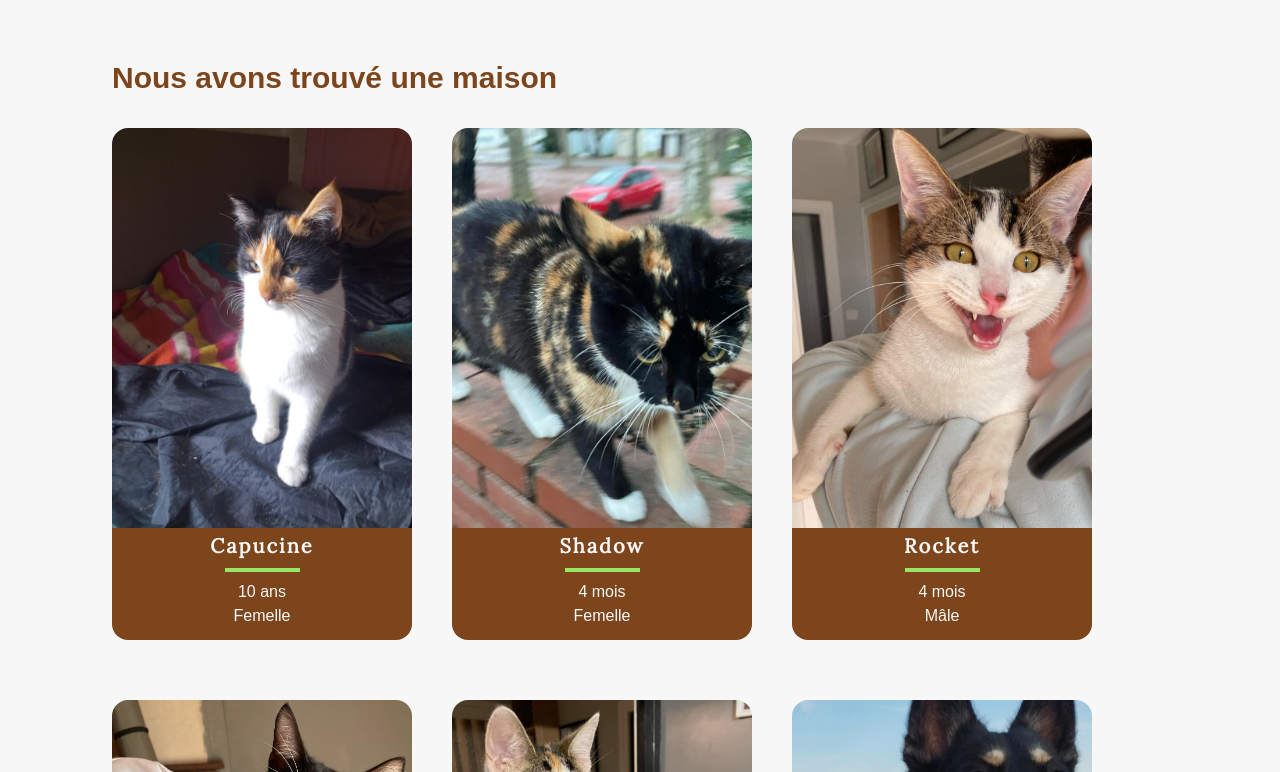
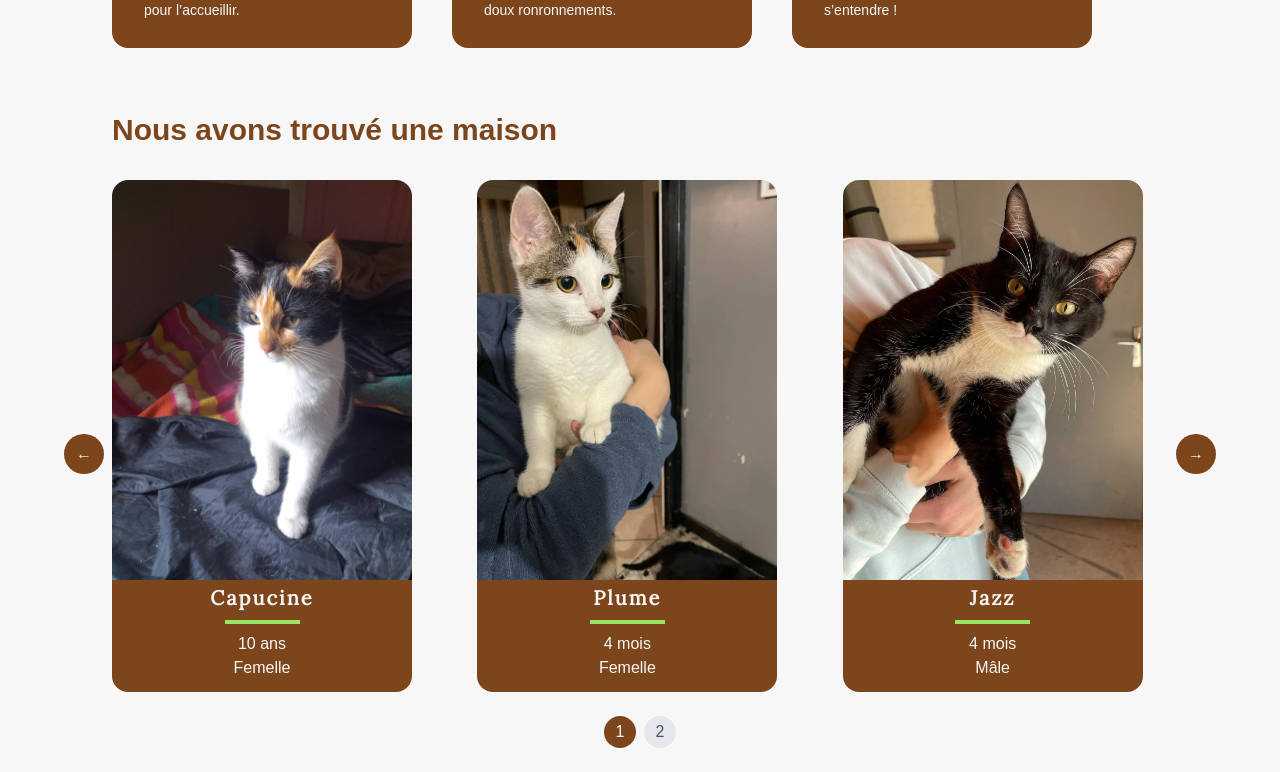
Before and after one commit to Tonyac-create/site, a Next.js app: page /adopt in a window 1280 px wide. Shown: the part 1448-2220 px from the top of the page. Built offline with nearby package versions, Linux system fonts and the light colour scheme; a web font is replaced by a local one.

Commit message:
finish adopt page

```diff
--- a/app/components/AdoptPage/AdoptedAnimalSection.tsx
+++ b/app/components/AdoptPage/AdoptedAnimalSection.tsx
@@ -1,32 +1,37 @@
+'use client';
+
 import { catsAdopt, dogsAdopt } from "@/app/utils/animalsAdopt";
 import MiniCardAnimals from "../MiniCardAnimals";
+import Carousel from "../Carousel/Carousel";
+import { shuffleArray } from "@/app/utils/arrayUtils";
+import { useMemo } from "react";
 
 export default function Adopted() {
+    const adoptedAnimals = useMemo(() => {
+        const animals = [...catsAdopt, ...dogsAdopt].filter(animal => animal.adopt);
+        return shuffleArray(animals);
+    }, []);
+
+    const carouselItems = adoptedAnimals.map((animal) => (
+        <MiniCardAnimals
+            key={animal.id}
+            name={animal.name}
+            age={animal.age}
+            genre={animal.genre}
+            image={animal.image}
+        />
+    ));
+
     return (
         <section className="flex flex-col mx-6 pt-16 lg:mx-28">
             <h3 className="text-brown text-3xl font-semibold mb-3">Nous avons trouvé une maison</h3>
-            <div className="flex flex-wrap gap-10">
-                {catsAdopt.map((cat) => (
-                    cat.adopt &&
-                    <MiniCardAnimals
-                        key={cat.id}
-                        name={cat.name}
-                        age={cat.age}
-                        genre={cat.genre}
-                        image={cat.image}
-                    />
-                ))}
-                {dogsAdopt.map((dog) => (
-                    dog.adopt &&
-                    <MiniCardAnimals
-                        key={dog.id}
-                        name={dog.name}
-                        age={dog.age}
-                        genre={dog.genre}
-                        image={dog.image}
-                    />
-                ))}
-            </div>
+            <Carousel
+                items={carouselItems}
+                itemsToShowDesktop={3}
+                itemsToShowTablet={2}
+                itemsToShowMobile={1}
+                gap={2.5}
+            />
         </section>
-    )
+    );
 }
--- /dev/null
+++ b/app/components/Carousel/Carousel.tsx
@@ -0,0 +1,109 @@
+'use client';
+
+import { useEffect, useState } from 'react';
+import { useCarousel } from '@/app/hooks/useCarousel';
+
+interface CarouselProps {
+    items: React.ReactNode[];
+    itemsToShowDesktop?: number;
+    itemsToShowTablet?: number;
+    itemsToShowMobile?: number;
+    gap?: number;
+}
+
+export default function Carousel({
+    items,
+    itemsToShowDesktop = 3,
+    itemsToShowTablet = 2,
+    itemsToShowMobile = 1,
+    gap = 2.5
+}: CarouselProps) {
+    const [itemsToShow, setItemsToShow] = useState(itemsToShowDesktop);
+
+    const {
+        currentIndex,
+        nextSlide,
+        prevSlide,
+        goToPage,
+        currentPage,
+        totalPages,
+    } = useCarousel(items.length, itemsToShow);
+
+    // Update items to show based on screen size
+    useEffect(() => {
+        const handleResize = () => {
+            if (window.innerWidth < 640) {
+                setItemsToShow(itemsToShowMobile);
+            } else if (window.innerWidth < 1024) {
+                setItemsToShow(itemsToShowTablet);
+            } else {
+                setItemsToShow(itemsToShowDesktop);
+            }
+        };
+
+        handleResize(); // Initial check
+        window.addEventListener('resize', handleResize);
+        return () => window.removeEventListener('resize', handleResize);
+    }, [itemsToShowDesktop, itemsToShowTablet, itemsToShowMobile]);
+
+    return (
+        <div className="relative">
+            <div className="overflow-hidden">
+                <div
+                    className="flex transition-transform duration-500 ease-in-out"
+                    style={{
+                        transform: `translateX(-${currentIndex * (100 / itemsToShow)}%)`,
+                        gap: `${gap}rem`
+                    }}
+                >
+                    {items.map((item, index) => (
+                        <div
+                            key={index}
+                            className="flex-none"
+                            style={{ width: `calc(${100 / itemsToShow}% - ${gap * (itemsToShow - 1) / itemsToShow}rem)` }}
+                        >
+                            {item}
+                        </div>
+                    ))}
+                </div>
+            </div>
+
+            {/* Navigation buttons */}
+            <button
+                onClick={prevSlide}
+                className="absolute left-0 top-1/2 -translate-y-1/2 -translate-x-12 bg-brown text-white w-10 h-10 rounded-full flex items-center justify-center hover:bg-opacity-80 transition-colors"
+                aria-label="Previous slide"
+            >
+                ←
+            </button>
+            <button
+                onClick={nextSlide}
+                className="absolute right-0 top-1/2 -translate-y-1/2 translate-x-12 bg-brown text-white w-10 h-10 rounded-full flex items-center justify-center hover:bg-opacity-80 transition-colors"
+                aria-label="Next slide"
+            >
+                →
+            </button>
+
+            {/* Pagination */}
+            <div className="flex justify-center gap-2 mt-6">
+                {Array.from({ length: totalPages }, (_, i) => i + 1).map((page) => (
+                    <button
+                        key={page}
+                        onClick={() => goToPage(page)}
+                        className={`
+                            w-8 h-8 rounded-full flex items-center justify-center transition-colors
+                            ${currentPage === page
+                                ? 'bg-brown text-white'
+                                : 'bg-gray-200 text-gray-600 hover:bg-gray-300'
+                            }
+                        `}
+                        aria-label={`Go to page ${page}`}
+                        aria-current={currentPage === page ? 'page' : undefined}
+                    >
+                        {page}
+                    </button>
+                ))}
+            </div>
+        </div>
+    );
+}
--- a/app/components/MiniCardAnimals.tsx
+++ b/app/components/MiniCardAnimals.tsx
@@ -29,7 +29,7 @@ export default function MiniCardAnimals({ image, name, age, genre, introduction
                 <p>{age}</p>
                 <p>{genre}</p>
                 {introduction && (
-                    <p className="text-sm px-4 mt-4 whitespace-pre-line">
+                    <p className="text-sm px-8 py-4 mt-4 whitespace-pre-line">
                         {introduction}
                     </p>
                 )}
--- /dev/null
+++ b/app/hooks/useCarousel.ts
@@ -0,0 +1,36 @@
+import { useState, useCallback } from 'react';
+
+export const useCarousel = (itemsLength: number, itemsToShow: number) => {
+    const [currentIndex, setCurrentIndex] = useState(0);
+
+    const totalPages = Math.ceil(itemsLength / itemsToShow);
+    const currentPage = Math.floor(currentIndex / itemsToShow) + 1;
+
+    const nextSlide = useCallback(() => {
+        setCurrentIndex((prevIndex) =>
+            prevIndex + itemsToShow >= itemsLength ? 0 : prevIndex + itemsToShow
+        );
+    }, [itemsLength, itemsToShow]);
+
+    const prevSlide = useCallback(() => {
+        setCurrentIndex((prevIndex) =>
+            prevIndex - itemsToShow < 0 ? Math.max(0, itemsLength - itemsToShow) : prevIndex - itemsToShow
+        );
+    }, [itemsLength, itemsToShow]);
+
+    const goToPage = useCallback((page: number) => {
+        const newIndex = (page - 1) * itemsToShow;
+        if (newIndex >= 0 && newIndex < itemsLength) {
+            setCurrentIndex(newIndex);
+        }
+    }, [itemsLength, itemsToShow]);
+
+    return {
+        currentIndex,
+        nextSlide,
+        prevSlide,
+        goToPage,
+        currentPage,
+        totalPages,
+    };
+};
--- a/app/utils/animalsAdopt.ts
+++ b/app/utils/animalsAdopt.ts
@@ -80,7 +80,7 @@ export const catsAdopt = [
         genre: "Mâle",
         race: "Roux",
         image: "/animalsAdopt/Ulysse.webp",
-        introduction: "Coucou, je m'appelle Ulysse... et je cherche une maison accueillante ! 🐾🐱.\n\n J’ai connu la vie dehors, j’ai appris à me débrouiller, mais aujourd’hui, je rêve d’un foyer chaleureux où poser enfin mes pattes. Si vous cherchez un compagnon fidèle et affectueux, je suis prêt à remplir votre quotidien de doux ronronnements.",
+        introduction: "Coucou, je m'appelle Ulysse... à la recherche d'une maison ! 🐾🐱.\n\n J’ai connu la vie dehors, j’ai appris à me débrouiller, mais aujourd’hui, je rêve d’un foyer chaleureux où poser enfin mes pattes. Si vous cherchez un compagnon fidèle et affectueux, je suis prêt à remplir votre quotidien de doux ronronnements.",
         description: "Je pèse 9 kg, j'ai toujours vécu dans la rue. Je suis castré et identifié, et je cherche une nouvelle famille qui n'a pas d'autres chats pour m'accueillir. Je suis très calin et propre. Il ne reste plus qu'à vous pour des instants de ronronnements. 💕🏡",
         adopt: false
     },
--- /dev/null
+++ b/app/utils/arrayUtils.ts
@@ -0,0 +1,8 @@
+export function shuffleArray<T>(array: T[]): T[] {
+    const shuffled = [...array];
+    for (let i = shuffled.length - 1; i > 0; i--) {
+        const j = Math.floor(Math.random() * (i + 1));
+        [shuffled[i], shuffled[j]] = [shuffled[j], shuffled[i]];
+    }
+    return shuffled;
+}
```
